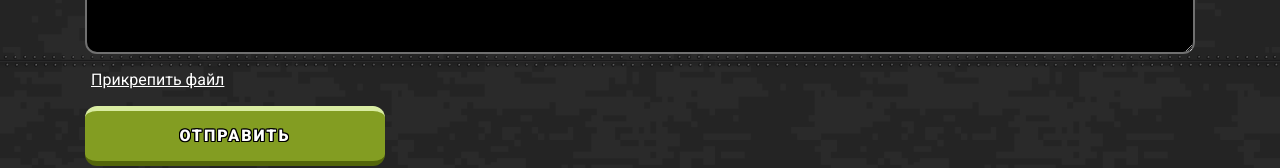
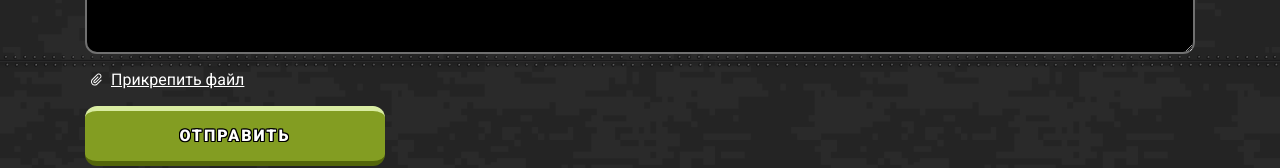
Before and after one commit to Timur233/falcon-tanks, a React (Vite) app in the folder packages/client/: page /forum/1 in a window 1280 px wide. Shown: the part 1444-1612 px from the top of the page. Built offline with nearby package versions, Linux system fonts and the light colour scheme; the HTML template or start-up script is replaced by a standard one.

Commit message:
feat: attach icon for File component

```diff
--- a/packages/client/src/components/ui/File/File.scss
+++ b/packages/client/src/components/ui/File/File.scss
@@ -1,9 +1,13 @@
 @import '../../../scss/vars';
 
 .file {
+  display: flex;
+  align-items: center;
+  gap: 9px;
   background-color: transparent;
   border: none;
   color: $c_white;
   text-decoration: underline;
   align-self: flex-start;
+  cursor: pointer;
 }
--- a/packages/client/src/components/ui/File/File.tsx
+++ b/packages/client/src/components/ui/File/File.tsx
@@ -1,3 +1,4 @@
+import { Icon } from '../Icon/Icon'
 import './File.scss'
 
 interface FileProps {
@@ -7,8 +8,13 @@ interface FileProps {
 export const File = (props: FileProps) => {
   const { className = '' } = props
   return (
-    <button className={`file${className ? ' className' : ''}`}>
-      Прикрепить файл
-    </button>
+    <>
+      {/* TODO: Implement the logic of the file upload component */}
+      {/* <input type="file" /> */}
+      <button className={`file${className ? ' className' : ''}`}>
+        <Icon id="attach-icon" width={11} height={13} />
+        Прикрепить файл
+      </button>
+    </>
   )
 }
```
Also changed, not shown: packages/client/public/sprite.symbol.svg.
